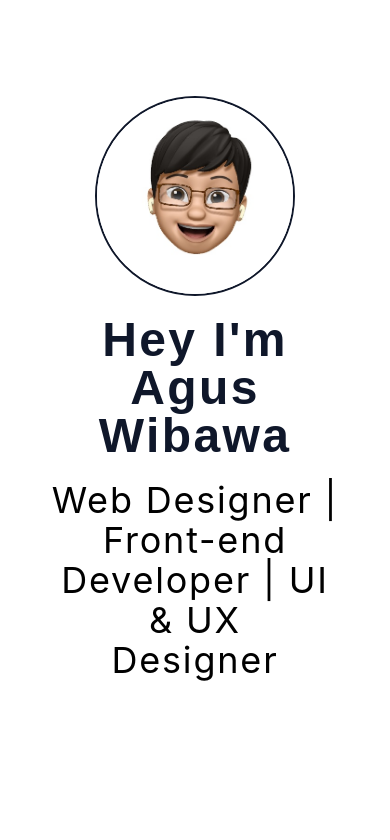
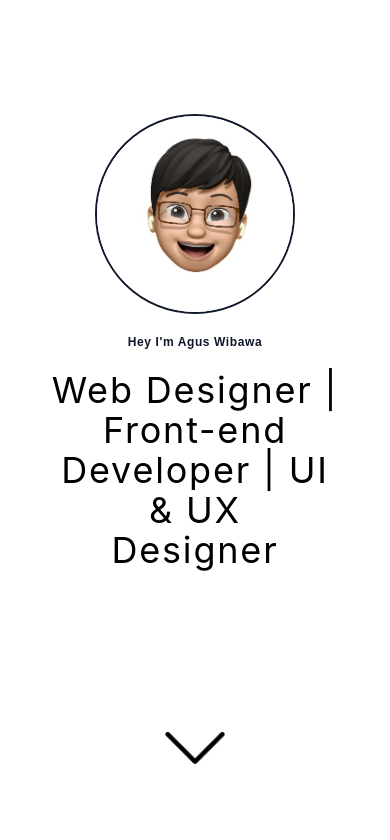
Before and after one commit to wibawasuyadnya/myapp, a React (Create React App) app: page / in a window 390 px wide. Shown: the top 840 px of the page. Built offline with nearby package versions, Linux system fonts and the light colour scheme.

Commit message:
breakpoint test

```diff
--- a/src/sections/Hero.js
+++ b/src/sections/Hero.js
@@ -11,7 +11,7 @@ function Hero ({name}) {
                 <img src={images} width="200px" className="border-solid border-2 border-slate-900 rounded-full m-auto"/>
                 </div>
                 <div className="">
-                <h1 className="text-center text-slate-900 font-bold text-5xl tracking-wider font-montserrat py-5">Hey I'm {name}</h1>
+                <h1 className="text-center text-slate-900 font-bold text-5xl tracking-wider font-montserrat py-5 mobile:text-xs">Hey I'm {name}</h1>
                 <h2 className="text-center font-normal text-4xl tracking-wider">Web Designer | Front-end <br />Developer | UI & UX <br />Designer</h2>
                 </div>
                 <div className="h-64 -mb-40 mt-16 flex">
```
